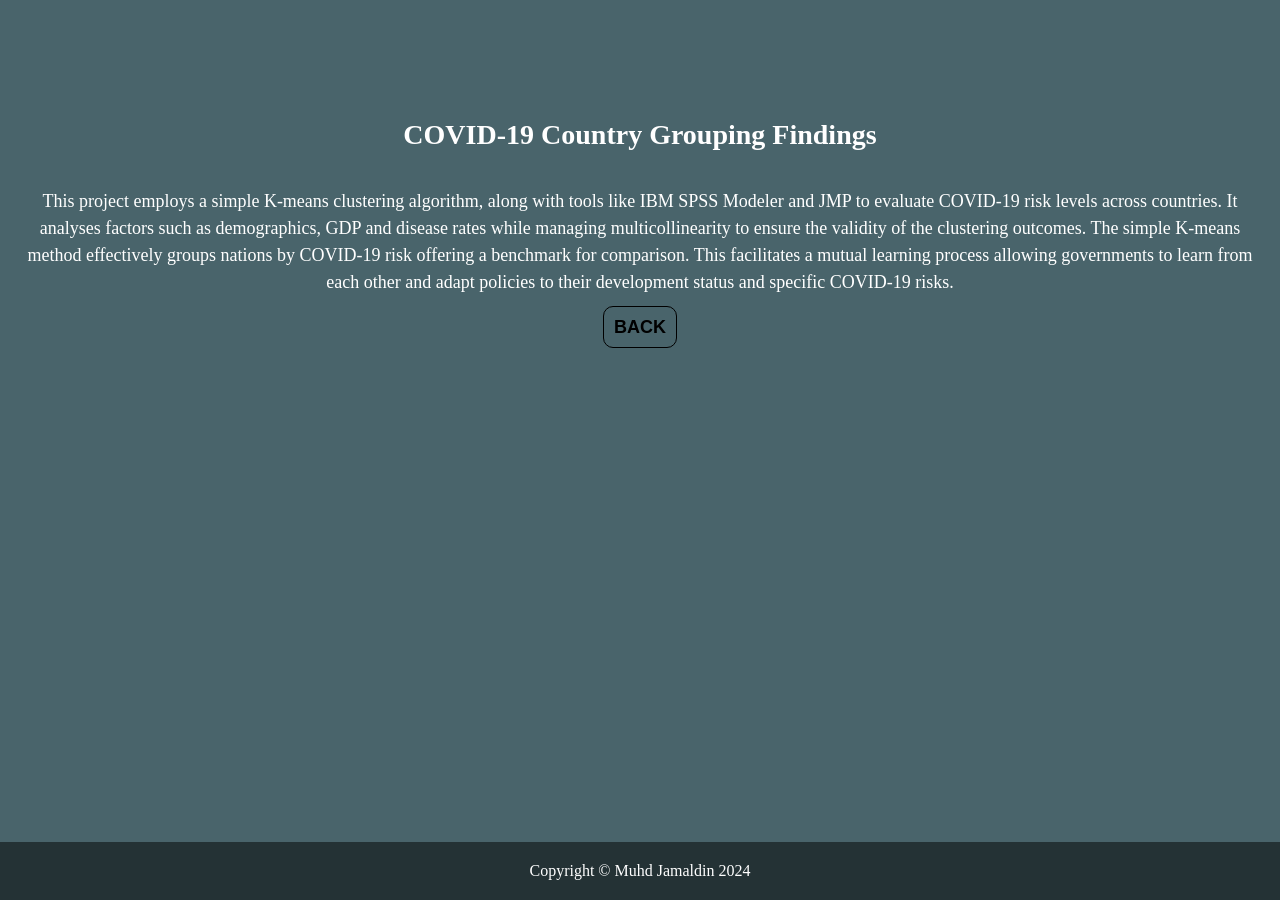
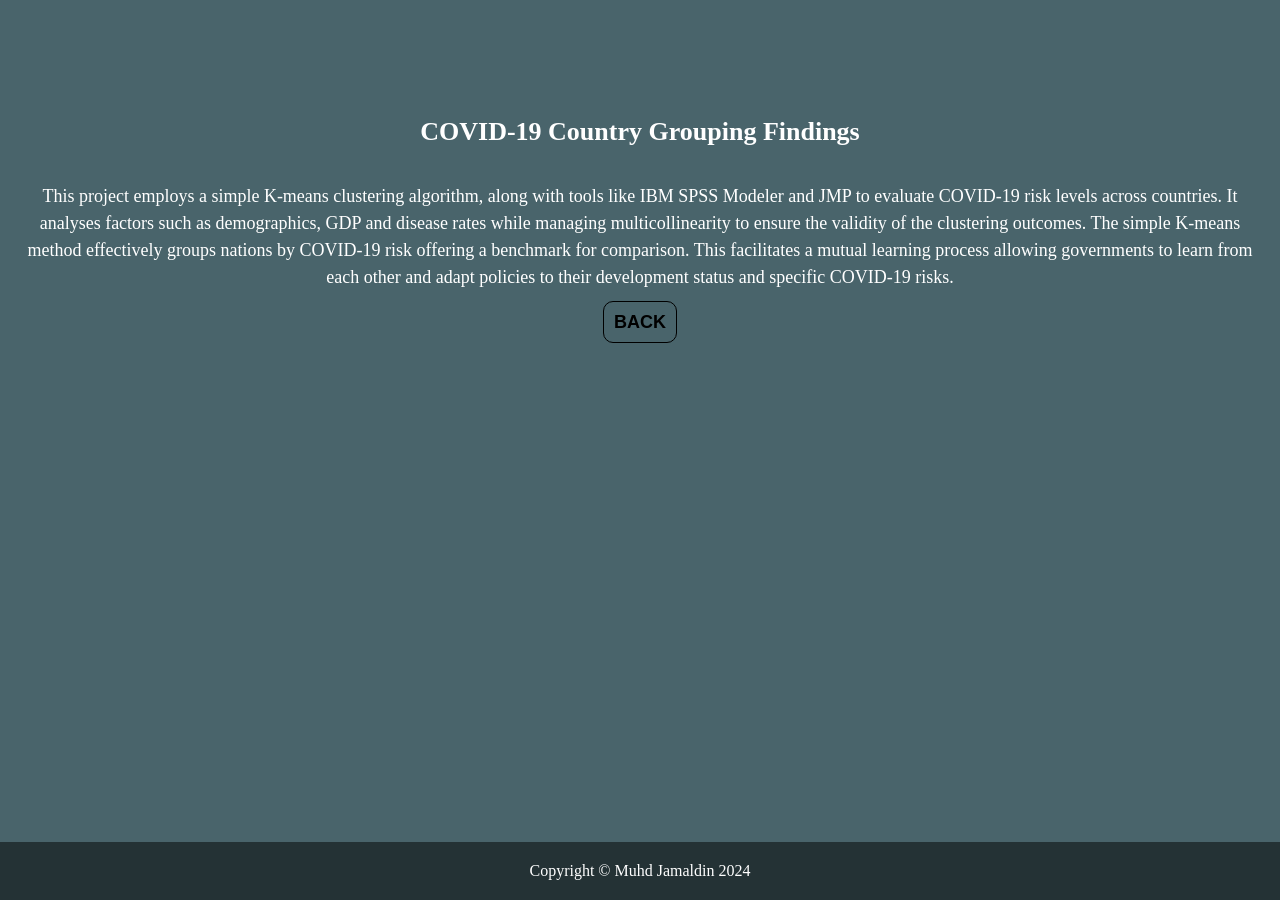
Before and after one commit to Md-Khid/Md-Khid, a Jekyll site: the page 1.html, which Jekyll copies as it is, in a window 1280 px wide. Built offline with Jekyll 4.4.1, drawn with Linux system fonts in a browser that asks for light colours.

Commit message:
Update 1.html

```diff
--- a/1.html
+++ b/1.html
@@ -24,7 +24,7 @@
             text-align: center;
         }
         .intro h1.brand-heading {
-            font-size: 28px; /* Decreased font size for header */
+            font-size: 26px; /* Decreased font size for header */
         }
         .container {
             flex: 1;
```
